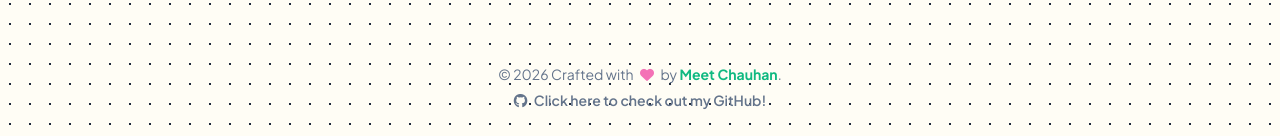
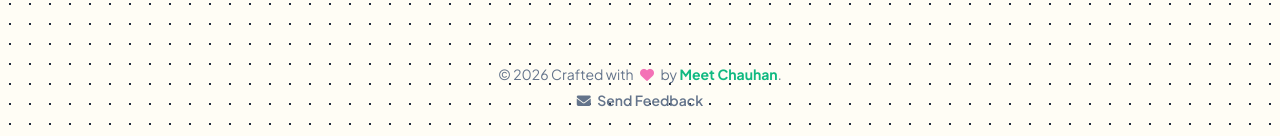
Before and after one commit to meetchauhan17/termwork-website, a Flask app: page / in a window 1280 px wide. Shown: the part 1486-1622 px from the top of the page. Run offline with Flask 3, Linux system fonts and the light colour scheme; some libraries are stand-ins or nearby versions.

Commit message:
Replace GitHub link with feedback email in footer

```diff
--- a/templates/index.html
+++ b/templates/index.html
@@ -226,8 +226,8 @@
 <footer class="text-center mt-4 mb-4 text-muted position-relative z-index-1">
     <small>
         &copy; 2026 Crafted with <i class="fa-solid fa-heart text-danger mx-1"></i> by <strong class="text-primary" style="color: var(--accent) !important;">Meet Chauhan</strong>.<br>
-        <a href="https://github.com/meetchauhan17" target="_blank" class="text-muted fw-semibold mt-1 d-inline-block hover-bump" style="text-decoration: none;">
-            <i class="fa-brands fa-github me-1"></i> Click here to check out my GitHub!
+        <a href="mailto:meetc8030@gmail.com" class="text-muted fw-semibold mt-1 d-inline-block hover-bump" style="text-decoration: none;">
+            <i class="fa-solid fa-envelope me-1"></i> Send Feedback
         </a>
     </small>
 </footer>
```
